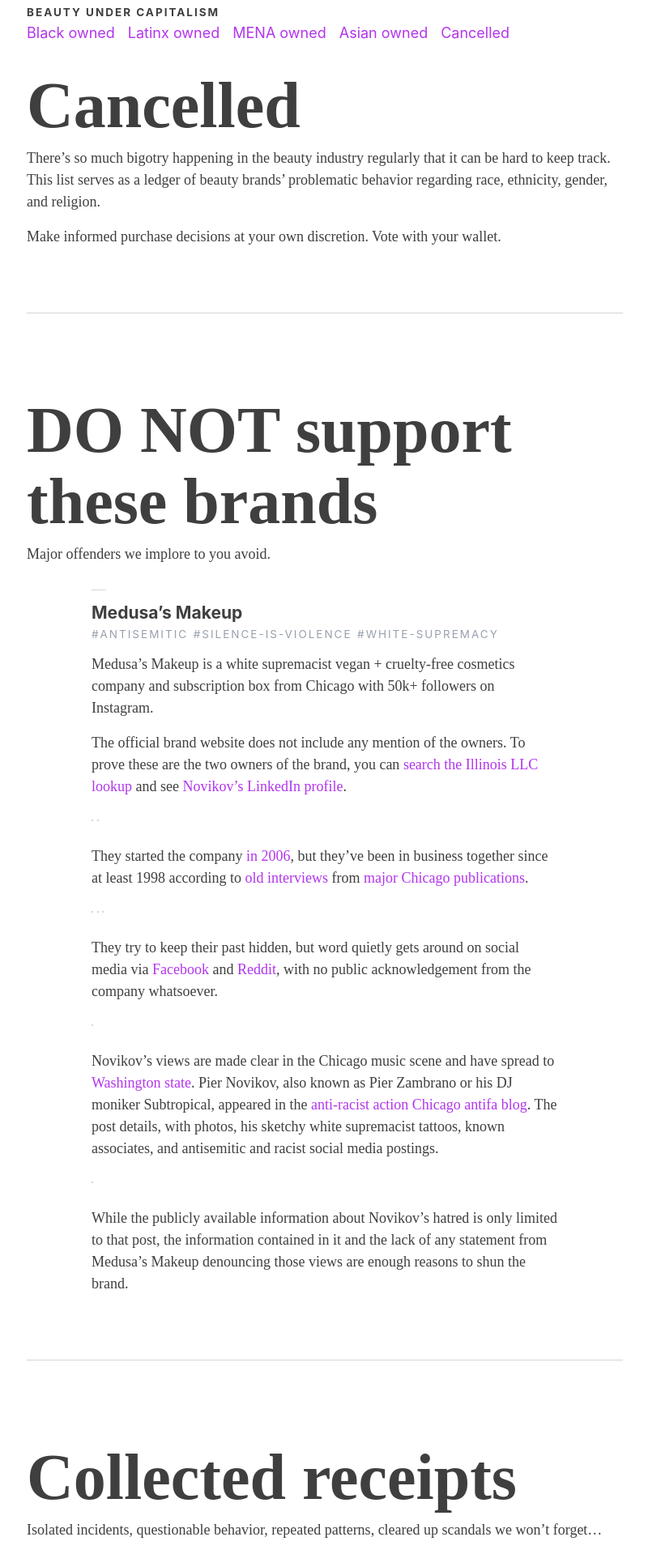
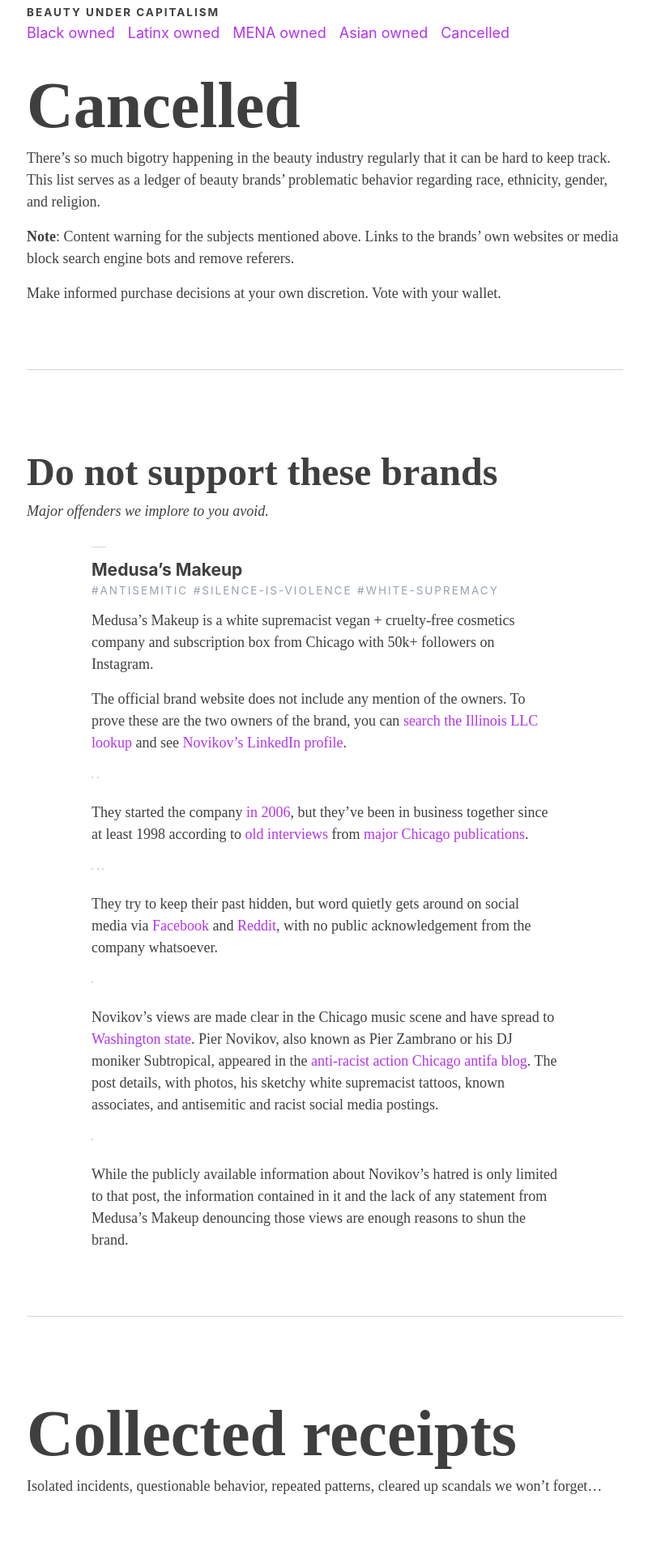
Before and after one commit to skullface/beauty-under-capitalism, a Jekyll site: the page built from problematic-beauty-brands.md, in a window 1280 px wide. Shown: the whole page at 81% size, without its empty margins (239-1039 px from the left). Built offline with Jekyll 4.4.1, drawn with Linux system fonts in a browser that asks for light colours; some web fonts are replaced; after the commit the page ends 1865 px from its top, so only the background shows below that.

Commit message:
style/copy tweaks

```diff
--- a/_layouts/problematic.html
+++ b/_layouts/problematic.html
@@ -10,13 +10,16 @@
   There’s so much bigotry happening in the beauty industry regularly that it can be hard to keep track. This list serves as a ledger of beauty brands’ problematic behavior regarding race, ethnicity, gender, and religion.
 </p>
 <p>
+  <strong>Note</strong>: Content warning for the subjects mentioned above. Links to the brands’ own websites or media block search engine bots and remove referers.
+</p>
+<p>
   Make informed purchase decisions at your own discretion. Vote with your wallet.
 </p>
 
 <hr>
 
-<h1>DO NOT support these brands</h1>
-<p>Major offenders we implore to you avoid.</p>
+<h2>Do not support these brands</h2>
+<p><em>Major offenders we implore to you avoid.</em></p>
 
 <div class="page-list problematic-list">
 {% assign listPrimary = site.list-problematic | sort: 'title' | where: 'list', 'primary'  %}
--- a/_scss/_type.scss
+++ b/_scss/_type.scss
@@ -19,6 +19,18 @@
   }
 }
 
+h2 {
+  font-family: "lust", serif;
+  font-size: 3rem;
+  line-height: 1.1;
+  @media (max-width: 850px) {
+    font-size: 2.25rem;
+  }
+  @media (max-width: 400px) {
+    font-size: 2rem;
+  }
+}
+
 h3 {
   font-family: $font-family__sans;
 }
```
Also changed, not shown: 1 other file.
